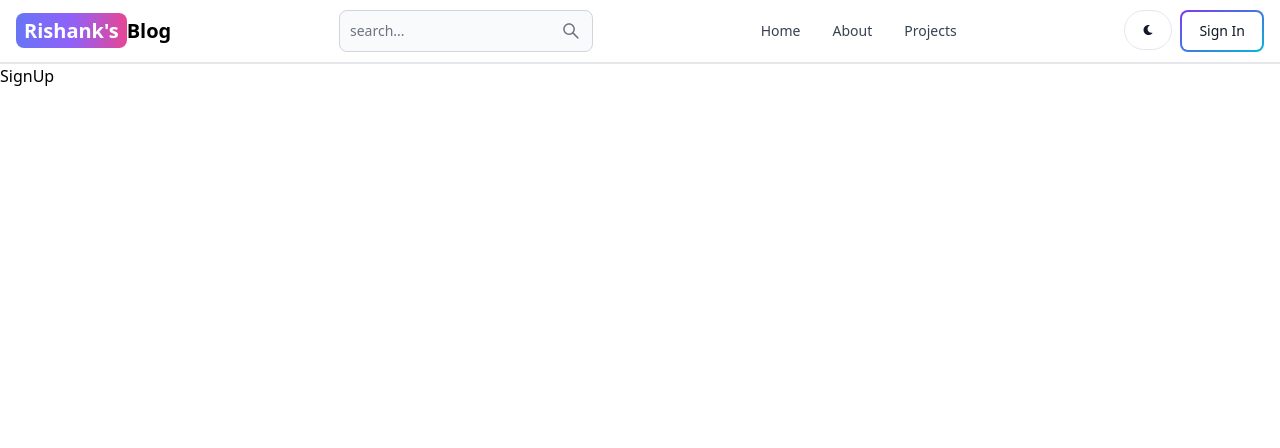
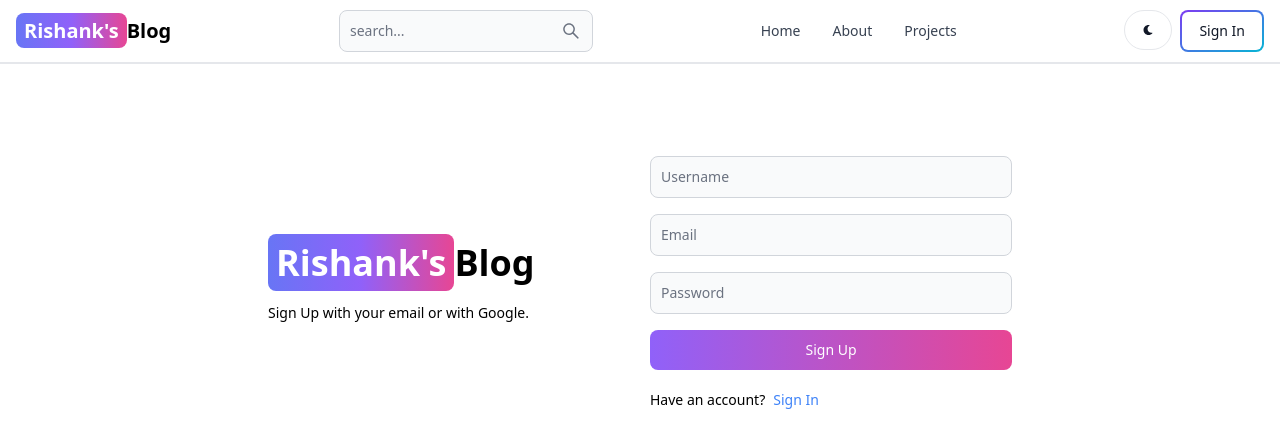
Before and after one commit to Rishank01/mern-blog, a React (Vite) app in the folder client/: page /signup in a window 1280 px wide. Shown: the top 448 px of the page. Built offline with nearby package versions, Linux system fonts and the light colour scheme.

Commit message:
Sign up UI

```diff
--- a/client/src/pages/SignUp.jsx
+++ b/client/src/pages/SignUp.jsx
@@ -1,9 +1,43 @@
+import { Button, TextInput } from 'flowbite-react'
 import React from 'react'
+import { Link } from 'react-router-dom'
 
 export default function SignUp() {
   return (
-    <div>
-      SignUp
+    <div className='min-h-screen mt-20'>
+      <div className='flex p-3 max-w-3xl mx-auto flex-col md:flex-row md:items-center gap-5'>
+        {/*left*/}
+        <div className='flex-1'>
+          <Link to = '/' className='font-bold dark:text-white text-4xl'>
+            <span className='px-2 py-1 bg-gradient-to-r from-indigo-500 via-purple-500 to-pink-500 rounded-lg text-white'>Rishank's</span>
+              Blog
+          </Link>
+          <p className='text-sm mt-5'>Sign Up with your email or with Google.</p>
+        </div>
+        {/*right*/}
+        <div className='flex-1'>
+          <form className='flex flex-col gap-4'>
+            <div>
+              <label value = "Username"></label>
+              <TextInput type = "text" placeholder='Username' id = 'username'/>
+            </div>
+            <div>
+              <label value = "Email"></label>
+              <TextInput type = "text" placeholder='Email' id = 'email'/>
+            </div>
+            <div>
+              <label value = "Password"></label>
+              <TextInput type = "text" placeholder='Password' id = 'password'/>
+            </div>
+
+            <Button gradientDuoTone={'purpleToPink'} type = 'submit'>Sign Up</Button>
+          </form>
+          <div className='flex gap-2 text-sm mt-5'>
+            <span>Have an account?</span>
+            <Link to = '/signin' className='text-blue-500'>Sign In</Link>
+          </div>
+        </div>
+      </div>
     </div>
   )
 }
```
